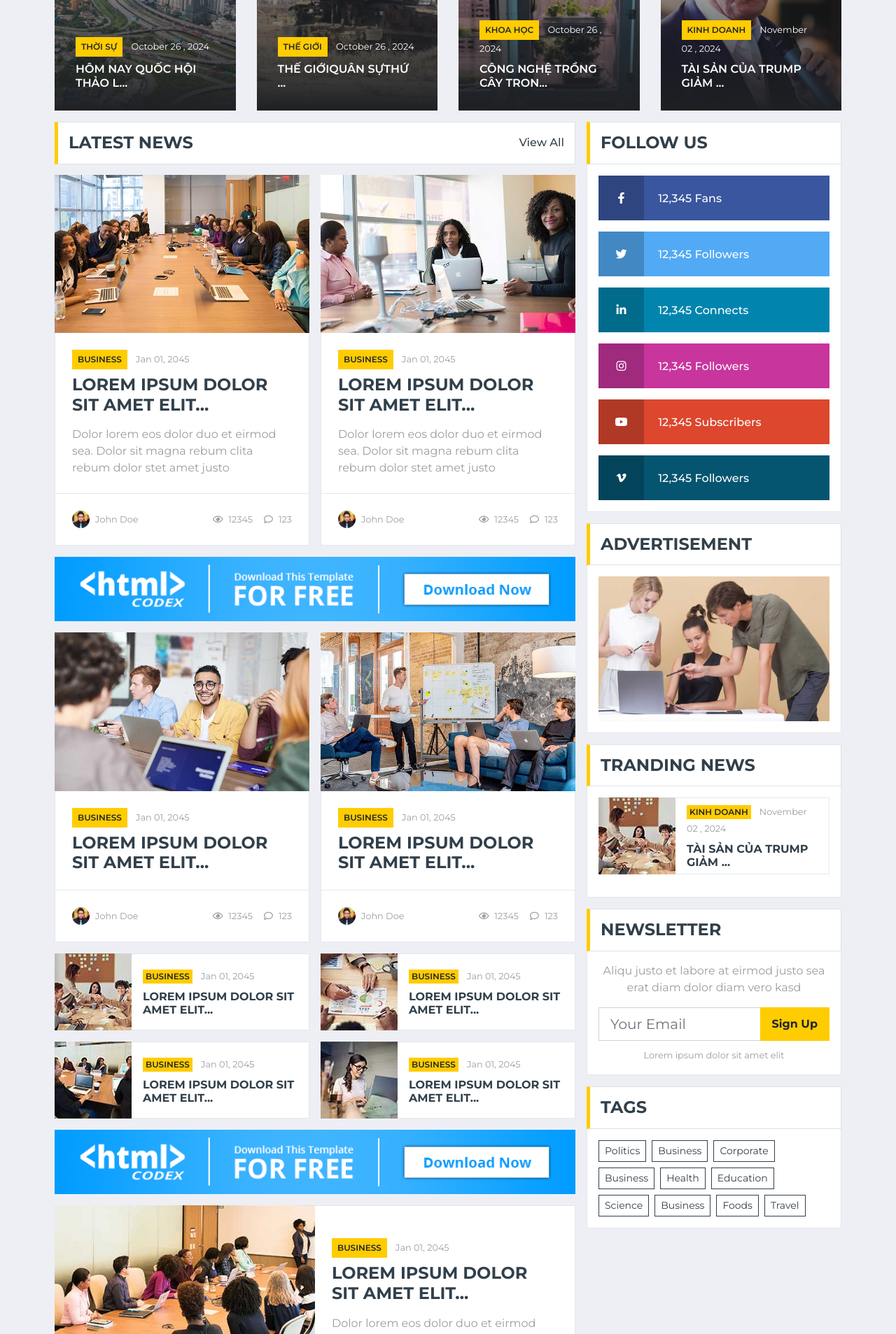
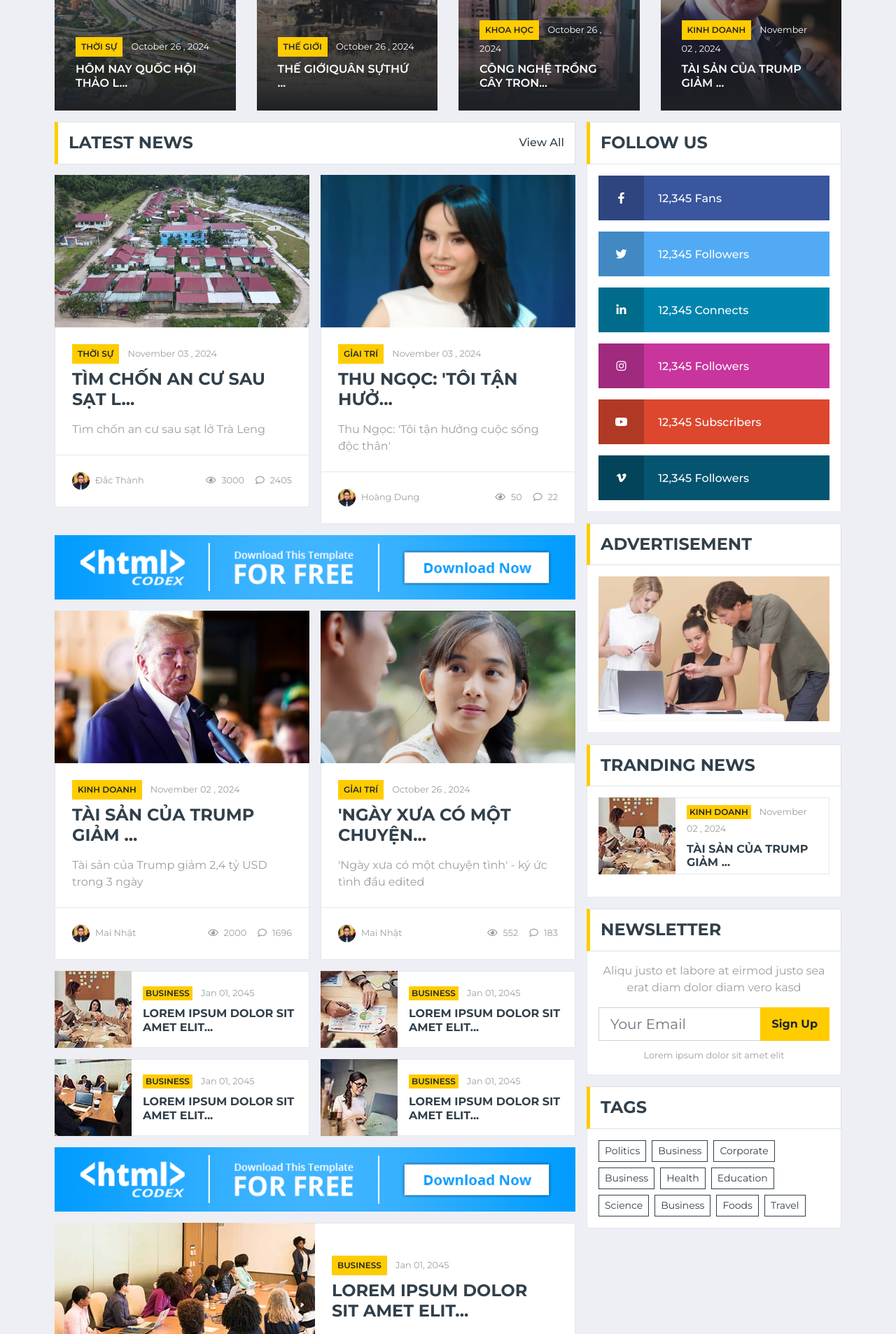
Before and after one commit to haole21/news-web, a PHP site: page / in a window 1280 px wide. Shown: the part 870-2777 px from the top of the page at 70% size. Run offline with PHP 8.4, Linux system fonts and the light colour scheme; data comes from the database, SQL or seed files in the repository; both versions use the stored data as it was after the commit.

Commit message:
update ver 2.6

```diff
--- a/index.php
+++ b/index.php
@@ -13,7 +13,8 @@ $getAllAuthor = $author->getAllAuthor();
 $getPopularItem = $item->getPopularItem();
 $getFeatureItem = $item ->getFeatureItem();
 $getTrandingBusinessItem = $item->getTrandingBusinessItem();
-
+$get4LatestItem = $item ->get4LatestItem();
+$get4NextLatestItem =$item ->get4NextLatestItem();
 ?>
 <?php
 include "header.php";
--- a/latest-news.php
+++ b/latest-news.php
@@ -9,105 +9,47 @@
                                 <a class="text-secondary font-weight-medium text-decoration-none" href="">View All</a>
                             </div>
                         </div>
+
+                        <?php
+                        $count = 0 ;
+                        foreach ($get4LatestItem as $key => $value){ $count++ ?>
+                        <?php  if($count ==3){?>
+                            <div class="col-lg-12 mb-3">
+                            <a href=""><img class="img-fluid w-100" src="img/ads-728x90.png" alt=""></a>
+                        </div>
+                            <?php }?>
                         <div class="col-lg-6">
                             <div class="position-relative mb-3">
-                                <img class="img-fluid w-100" src="img/news-700x435-1.jpg" style="object-fit: cover;">
+                                <img class="img-fluid w-100" src="img_news/<?php echo $value['IMAGE'] ;?>" style="object-fit: cover;">
                                 <div class="bg-white border border-top-0 p-4">
                                     <div class="mb-2">
                                         <a class="badge badge-primary text-uppercase font-weight-semi-bold p-2 mr-2"
-                                            href="">Business</a>
-                                        <a class="text-body" href=""><small>Jan 01, 2045</small></a>
+                                            href=""><?php echo $getNameCateById = $category->getNameCateById($value['CATEGORY'] )[0]['NAME']; ?></a>
+                                        <a class="text-body" href=""><small><?php
+                         $mystring = $value['CREATE_AT'];
+                         $arr = explode("-", $mystring, 3);
+                         $date = date_create(substr($arr[2],0,2) . "-" . $arr[1] . "-" . $arr[0]);
+                         echo date_format($date, " F  d , Y");
+                        ?></small></a>
                                     </div>
-                                    <a class="h4 d-block mb-3 text-secondary text-uppercase font-weight-bold" href="">Lorem ipsum dolor sit amet elit...</a>
-                                    <p class="m-0">Dolor lorem eos dolor duo et eirmod sea. Dolor sit magna
-                                        rebum clita rebum dolor stet amet justo</p>
+                                    <a class="h4 d-block mb-3 text-secondary text-uppercase font-weight-bold" href=""><?php echo substr($value['TITLE'],0,30)."..."  ;?></a>
+                                    <p class="m-0"><?php echo $value['TITLE']; ?></p>
                                 </div>
                                 <div class="d-flex justify-content-between bg-white border border-top-0 p-4">
                                     <div class="d-flex align-items-center">
                                         <img class="rounded-circle mr-2" src="img/user.jpg" width="25" height="25" alt="">
-                                        <small>John Doe</small>
+                                        <small><?php echo $getNameAuthorById = $author->getNameAuthorByID($value['AUTHOR'] )[0]['NAME']; ?></small>
                                     </div>
                                     <div class="d-flex align-items-center">
-                                        <small class="ml-3"><i class="far fa-eye mr-2"></i>12345</small>
-                                        <small class="ml-3"><i class="far fa-comment mr-2"></i>123</small>
+                                        <small class="ml-3"><i class="far fa-eye mr-2"></i><?php echo $value['VIEWS']; ?></small>
+                                        <small class="ml-3"><i class="far fa-comment mr-2"></i><?php  echo rand(0,$value['VIEWS'])?></small>
                                     </div>
                                 </div>
                             </div>
                         </div>
-                        <div class="col-lg-6">
-                            <div class="position-relative mb-3">
-                                <img class="img-fluid w-100" src="img/news-700x435-2.jpg" style="object-fit: cover;">
-                                <div class="bg-white border border-top-0 p-4">
-                                    <div class="mb-2">
-                                        <a class="badge badge-primary text-uppercase font-weight-semi-bold p-2 mr-2"
-                                            href="">Business</a>
-                                        <a class="text-body" href=""><small>Jan 01, 2045</small></a>
-                                    </div>
-                                    <a class="h4 d-block mb-3 text-secondary text-uppercase font-weight-bold" href="">Lorem ipsum dolor sit amet elit...</a>
-                                    <p class="m-0">Dolor lorem eos dolor duo et eirmod sea. Dolor sit magna
-                                        rebum clita rebum dolor stet amet justo</p>
-                                </div>
-                                <div class="d-flex justify-content-between bg-white border border-top-0 p-4">
-                                    <div class="d-flex align-items-center">
-                                        <img class="rounded-circle mr-2" src="img/user.jpg" width="25" height="25" alt="">
-                                        <small>John Doe</small>
-                                    </div>
-                                    <div class="d-flex align-items-center">
-                                        <small class="ml-3"><i class="far fa-eye mr-2"></i>12345</small>
-                                        <small class="ml-3"><i class="far fa-comment mr-2"></i>123</small>
-                                    </div>
-                                </div>
-                            </div>
-                        </div>
-                        <div class="col-lg-12 mb-3">
-                            <a href=""><img class="img-fluid w-100" src="img/ads-728x90.png" alt=""></a>
-                        </div>
-                        <div class="col-lg-6">
-                            <div class="position-relative mb-3">
-                                <img class="img-fluid w-100" src="img/news-700x435-3.jpg" style="object-fit: cover;">
-                                <div class="bg-white border border-top-0 p-4">
-                                    <div class="mb-2">
-                                        <a class="badge badge-primary text-uppercase font-weight-semi-bold p-2 mr-2"
-                                            href="">Business</a>
-                                        <a class="text-body" href=""><small>Jan 01, 2045</small></a>
-                                    </div>
-                                    <a class="h4 d-block mb-0 text-secondary text-uppercase font-weight-bold" href="">Lorem ipsum dolor sit amet elit...</a>
-                                </div>
-                                <div class="d-flex justify-content-between bg-white border border-top-0 p-4">
-                                    <div class="d-flex align-items-center">
-                                        <img class="rounded-circle mr-2" src="img/user.jpg" width="25" height="25" alt="">
-                                        <small>John Doe</small>
-                                    </div>
-                                    <div class="d-flex align-items-center">
-                                        <small class="ml-3"><i class="far fa-eye mr-2"></i>12345</small>
-                                        <small class="ml-3"><i class="far fa-comment mr-2"></i>123</small>
-                                    </div>
-                                </div>
-                            </div>
-                        </div>
-                        <div class="col-lg-6">
-                            <div class="position-relative mb-3">
-                                <img class="img-fluid w-100" src="img/news-700x435-4.jpg" style="object-fit: cover;">
-                                <div class="bg-white border border-top-0 p-4">
-                                    <div class="mb-2">
-                                        <a class="badge badge-primary text-uppercase font-weight-semi-bold p-2 mr-2"
-                                            href="">Business</a>
-                                        <a class="text-body" href=""><small>Jan 01, 2045</small></a>
-                                    </div>
-                                    <a class="h4 d-block mb-0 text-secondary text-uppercase font-weight-bold" href="">Lorem ipsum dolor sit amet elit...</a>
-                                </div>
-                                <div class="d-flex justify-content-between bg-white border border-top-0 p-4">
-                                    <div class="d-flex align-items-center">
-                                        <img class="rounded-circle mr-2" src="img/user.jpg" width="25" height="25" alt="">
-                                        <small>John Doe</small>
-                                    </div>
-                                    <div class="d-flex align-items-center">
-                                        <small class="ml-3"><i class="far fa-eye mr-2"></i>12345</small>
-                                        <small class="ml-3"><i class="far fa-comment mr-2"></i>123</small>
-                                    </div>
-                                </div>
-                            </div>
-                        </div>
+
+                        <?php  }?>
+
                         <div class="col-lg-6">
                             <div class="d-flex align-items-center bg-white mb-3" style="height: 110px;">
                                 <img class="img-fluid" src="img/news-110x110-1.jpg" alt="">
--- a/model/author.php
+++ b/model/author.php
@@ -7,5 +7,12 @@ class Author extends db {
        $author = $sql->get_result()->fetch_all(MYSQLI_ASSOC);
        return $author ;
     }
+    public function getNameAuthorByID($id){
+        $sql = self::$connection->prepare("SELECT * FROM `users` WHERE ID = ".$id."");
+        $sql->execute();
+        $author = array();
+        $author = $sql->get_result()->fetch_all(MYSQLI_ASSOC);
+        return $author ;
+    }
 }
 ?>
--- a/model/item.php
+++ b/model/item.php
@@ -21,8 +21,15 @@ public function getFeatureItem(){
   $items = $sql->get_result()->fetch_all(MYSQLI_ASSOC);
   return $items ;
 }
-public function getLatestItem(){
+public function get4LatestItem(){
   $sql = self::$connection -> prepare("SELECT * FROM `items`  ORDER BY`CREATE_AT`DESC LIMIT 4 ");
+  $sql ->execute();
+  $items = array();
+  $items = $sql->get_result()->fetch_all(MYSQLI_ASSOC);
+  return $items ;
+}
+public function get4NextLatestItem(){
+  $sql = self::$connection -> prepare("SELECT * FROM `items`  ORDER BY`CREATE_AT`DESC LIMIT 4,4 ");
   $sql ->execute();
   $items = array();
   $items = $sql->get_result()->fetch_all(MYSQLI_ASSOC);
```
Also changed, not shown: news.sql (+10 -6 lines), img_news/giaitri2.jpg (added), img_news/thoisu2.jpg (added).
